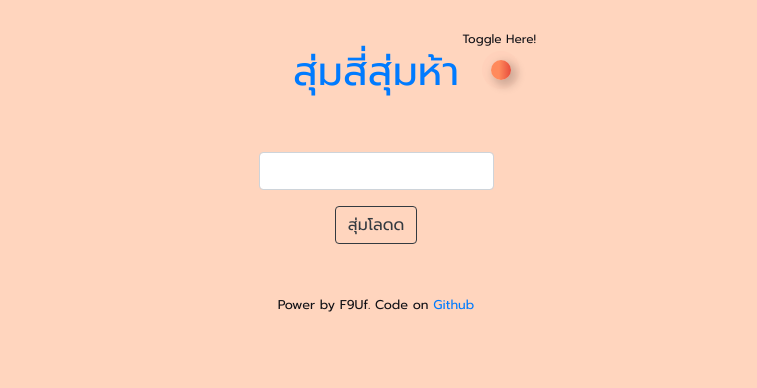
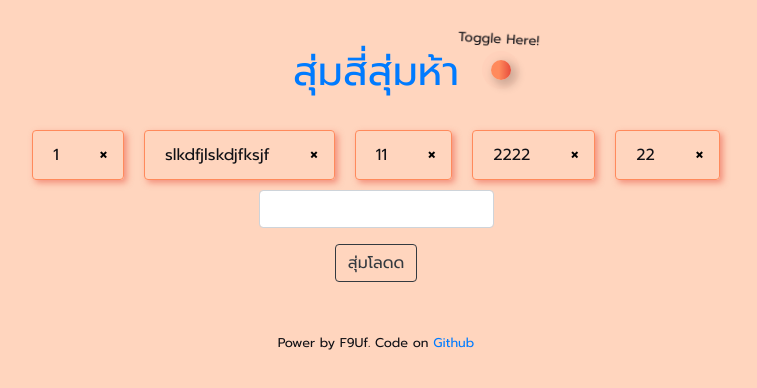
Before and after one commit to F9Uf/vue-random-choic, a Vue app: page / in a window 1280 px wide. Shown: the top 388 px of the page, without its empty margins (264-1021 px from the left). Built offline with nearby package versions, Linux system fonts and the light colour scheme; a small style sheet from the web is missing; what vue-input-autowidth would draw is missing.

Commit message:
edit css and restruct of list

```diff
--- a/public/css/style.css
+++ b/public/css/style.css
@@ -12,28 +12,69 @@ body.morning {
     color: rgb(17, 17, 22);
     transition: .3s all;
 }
+.morning .header {
+  background-color: #ffd5be;
+  transition: .3s all;
+}
+
+.night .header {
+  background-color: #4f4f7a;
+  transition: .2s all;
+}
 
 .list {
   margin: 10px;
   display: inline-block;
-    /* padding: 10px; */
-    /* border-radius: 8px; */
-    /* min-width: 200px; */
+  word-wrap: break-word;
   width: auto;
+  max-width: calc(60vw + 80px);
   cursor: pointer;
+  min-height: 50px;
+}
+.morning .list {
+  border: 1px solid #ff8a5c;
+  box-shadow: 3px 3px 6px 0px #e74d3c81;
 }
 
-button.close {
-    outline: none;
+.night .list {
+  border: 1px solid rgb(189, 189, 189);
+  box-shadow: 3px 3px 6px 0px rgba(175, 175, 175, 0.336);
 }
 
+button.btn-close {
+    outline: none;
+    position: absolute;
+    top: 7px;
+    right: 3px;
+    background-color: transparent;
+    border-radius: 50%;
+    border: none;
+    padding: .25rem .75rem;
+    font-size: 1.5rem;
+    line-height: 1;
+}
+.morning button.btn-close:hover {
+  background-color: #e74c3c;
+  color: #fff;
+  transition: all .3s;
+}
+
+.night button.btn-close:hover {
+  background-color: #9191b4;
+  color: #fff;
+  transition: all .5s;
+}
 .list-input {
   background-color: transparent;
   outline: none;
-    /* border-bottom: 1px rgb(128, 128, 128) solid; */
   border: none;
-    /* min-width: 50px !important;
-    max-width: 400px !important; */
+}
+
+.morning .list-input {
+  color: rgb(255, 183, 107)
+}
+.night .list-input {
+  color: #9191b4;
 }
 
 .toggle-text {
@@ -41,4 +82,42 @@ button.close {
     position: fixed;
     top: 30px;
     right: calc(50% - 160px);
+    z-index: 9998;
 }
+
+.tada2 {
+    animation: tada2 2s infinite;
+}
+
+@keyframes tada2 {
+    from {
+        -webkit-transform: scale3d(1, 1, 1);
+        transform: scale3d(1, 1, 1);
+      }
+
+      10%,
+      20% {
+        -webkit-transform: scale3d(0.9, 0.9, 0.9) rotate3d(0, 0, 1, -3deg);
+        transform: scale3d(0.9, 0.9, 0.9) rotate3d(0, 0, 1, -3deg);
+      }
+
+      30%,
+      50%,
+      70%,
+      90% {
+        -webkit-transform: scale3d(1.1, 1.1, 1.1) rotate3d(0, 0, 1, 3deg);
+        transform: scale3d(1.1, 1.1, 1.1) rotate3d(0, 0, 1, 3deg);
+      }
+
+      40%,
+      60%,
+      80% {
+        -webkit-transform: scale3d(1.1, 1.1, 1.1) rotate3d(0, 0, 1, -3deg);
+        transform: scale3d(1.1, 1.1, 1.1) rotate3d(0, 0, 1, -3deg);
+      }
+
+      to {
+        -webkit-transform: scale3d(1, 1, 1);
+        transform: scale3d(1, 1, 1);
+      }
+}
--- a/src/App.vue
+++ b/src/App.vue
@@ -1,8 +1,8 @@
 <template>
   <div id="app" class="container">
     <!-- header box -->
-    <span class="toggle-text">Toggle Here! </span>
-    <div class="row sticky-top py-5 align-items-end">
+    <span class="toggle-text tada2">Toggle Here! </span>
+    <div class="row sticky-top pt-5 pb-3 align-items-end header">
       <div class="col-auto mx-auto">
         <h1 class="display-5">
           <transition name="fadeUp">
@@ -14,15 +14,16 @@
       </div>
     </div>
     <!-- random list box -->
-    <div class="row">
+    <div class="row justify-content-center">
       <div class="col">
-
-        <div v-for="(item, i) in list" :key="i" class="alert border-dark alert-dismissible fade show list" @dblclick="selectedList(i)">
+        <center>
+        <div v-for="(item, i) in list" :key="i" class="alert alert-dismissible fade show list" @dblclick="selectedList(i)">
           <div v-if="i === selectedIndex">
             <input
               v-model="item.text"
               class="list-input"
               @blur="unSelected()"
+              @keypress.enter="unSelected()"
               v-focus
               v-autowidth="{maxWidth: '60vw', minWidth: '20px', comfortZone: 0}"
             >
@@ -30,10 +31,11 @@
           <div v-else>
             {{ item.text }}
           </div>
-          <button type="button" class="close" @click="deleteList(i)">
+          <button type="button" class="btn-close" @click="deleteList(item.id)">
             <span aria-hidden="true">&times;</span>
           </button>
         </div>
+        </center>
       </div>
     </div>
     <!-- input box -->
@@ -44,6 +46,7 @@
         </form>
       </div>
     </div>
+
     <div class="row">
       <div class="col-auto mx-auto">
         <button @click="random()" class="btn btn-outline-dark my-3">สุ่มโลดด</button>
@@ -75,7 +78,7 @@ export default {
   },
   data () {
     return {
-      list: [],
+      list: [{id: 1,text: '1'}, {id: 2,text: 'slkdfjlskdjfksjf'}, {id:3,text:'11'},{id:4,text:'2222'},{id:5,text:'22'}],
       newList: '',
       selectedIndex: null,
       randomResult: {},
@@ -87,6 +90,7 @@ export default {
       if (this.newList.trim() !== '') {
         this.list.push(
           {
+            id: this.list.length + 1,
             text: this.newList,
           }
         );
@@ -94,9 +98,8 @@ export default {
       this.newList = '';
     },
 
-    deleteList(index) {
-      this.selectedIndex = null;
-      this.list.splice(index,1);
+    deleteList(id) {
+      this.list = this.list.filter(e => e.id !== id);
     },
 
     selectedList(index) {
@@ -104,6 +107,9 @@ export default {
     },
 
     unSelected() {
+      if (this.list[this.selectedIndex].text === '') {
+        this.deleteList(this.selectedList);
+      }
       this.selectedIndex = null;
     },
 
@@ -119,7 +125,8 @@ export default {
     toggleTheme() {
       document.body.className = document.body.className === 'morning' ? 'night': 'morning';
       this.bodyMode = document.body.className;
-    }
+    },
+
   },
 
   directives: {
```
Lines whose indentation alone changed are shown as unchanged.
